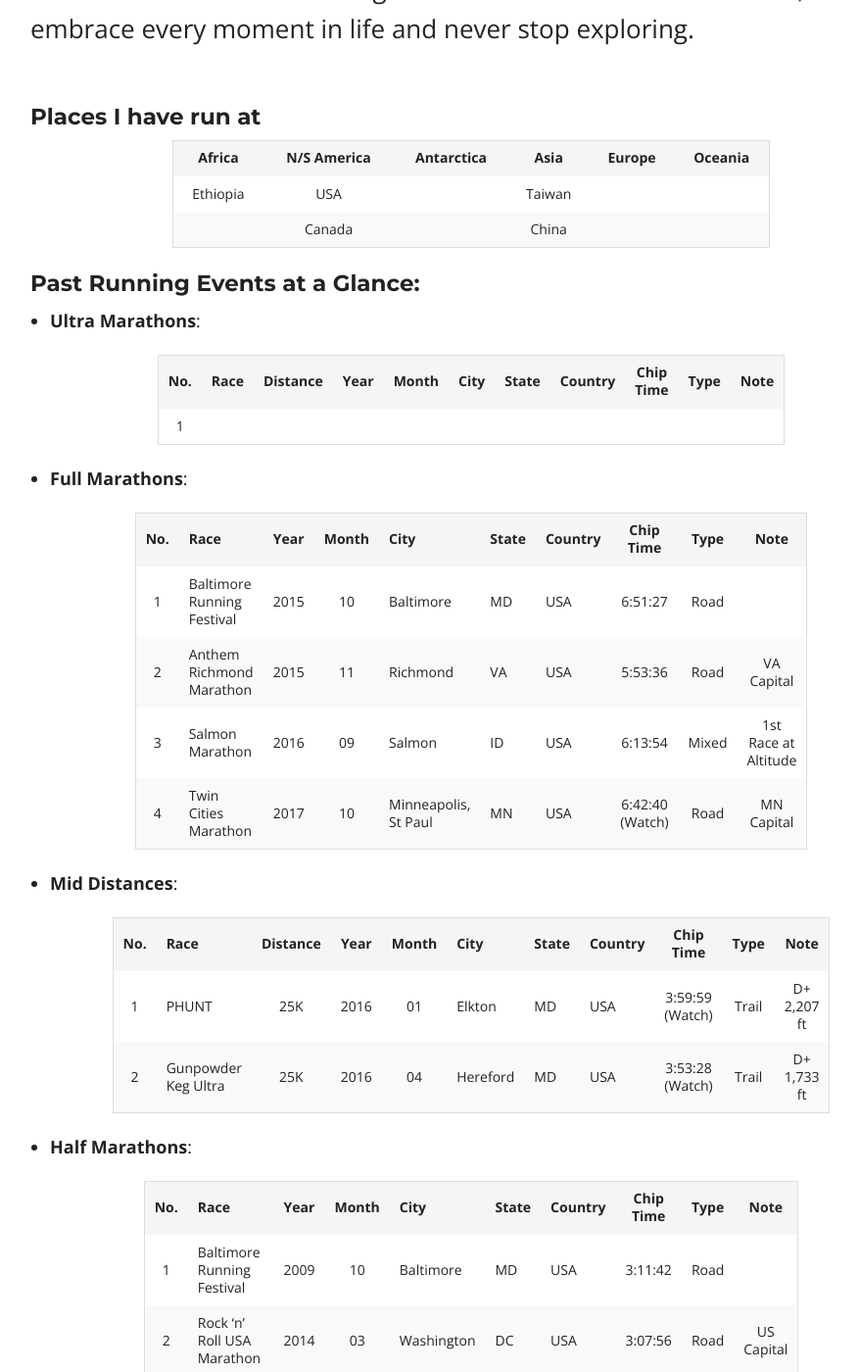
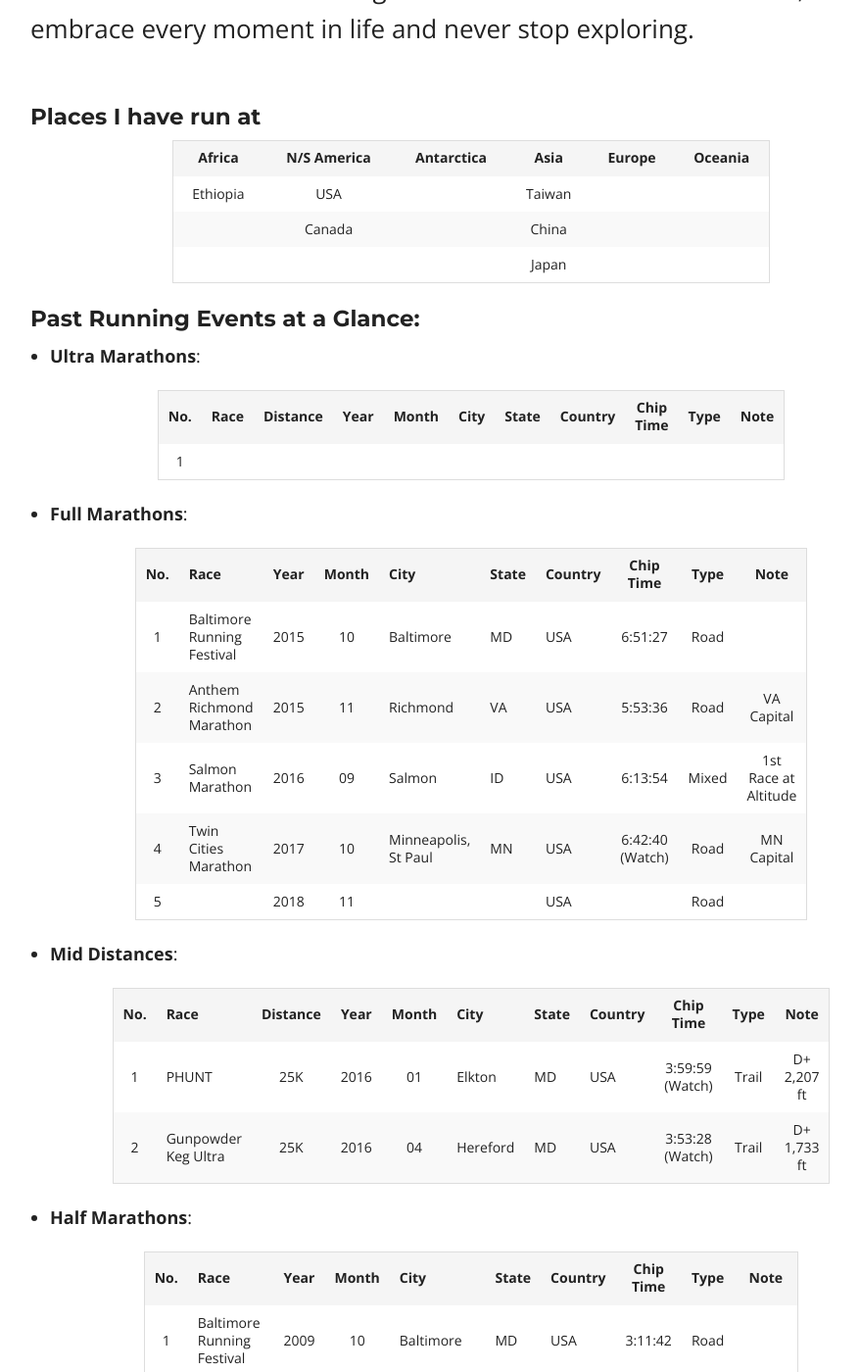
Before and after one commit to kcmlin/kcmlin.github.io, a Jekyll site: the page built from about.md, in a window 1280 px wide and 1400 px high, scrolled down 534 px. Shown: the whole window at 98% size, without its empty margins (159-1037 px from the left). Built offline with Jekyll 4.4.1, drawn with Linux system fonts in a browser that asks for light colours; nearby versions of some CDN libraries.

Commit message:
Update about.md

```diff
--- a/about.md
+++ b/about.md
@@ -15,6 +15,7 @@ Katherine is an avid runner, a seasonal cyclist, a traveler and a self-proclaime
 |:--:|:---:|:--:|:---:|:--:|:---:|
 | Ethiopia | USA | | Taiwan | | |
 | | Canada | | China |  | |
+| |  | | Japan |  | |
 
 #### Past Running Events at a Glance:
 
@@ -32,6 +33,7 @@ Katherine is an avid runner, a seasonal cyclist, a traveler and a self-proclaime
 | 2    | Anthem Richmond Marathon | 2015 | 11 | Richmond | VA  | USA | 5:53:36  | Road | VA Capital |
 | 3    | Salmon Marathon | 2016 | 09 | Salmon  | ID | USA | 6:13:54 | Mixed | 1st Race at Altitude  |
 | 4    | Twin Cities Marathon | 2017 | 10 | Minneapolis, St Paul | MN | USA | 6:42:40 (Watch) | Road | MN Capital |
+| 5    |      | 2018 | 11 |  |  | USA |  | Road |  |
 
 * **Mid Distances**:
 
```
